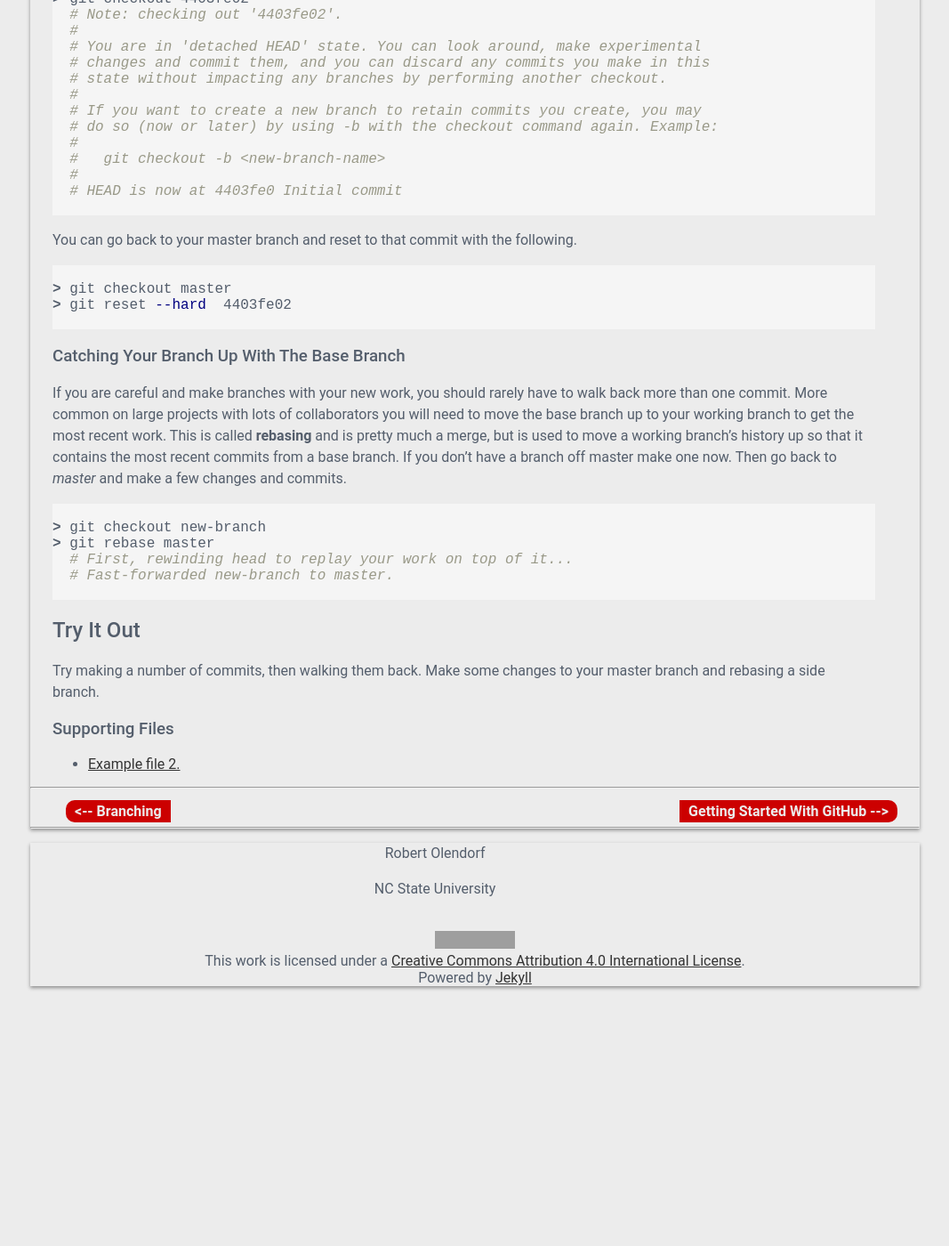
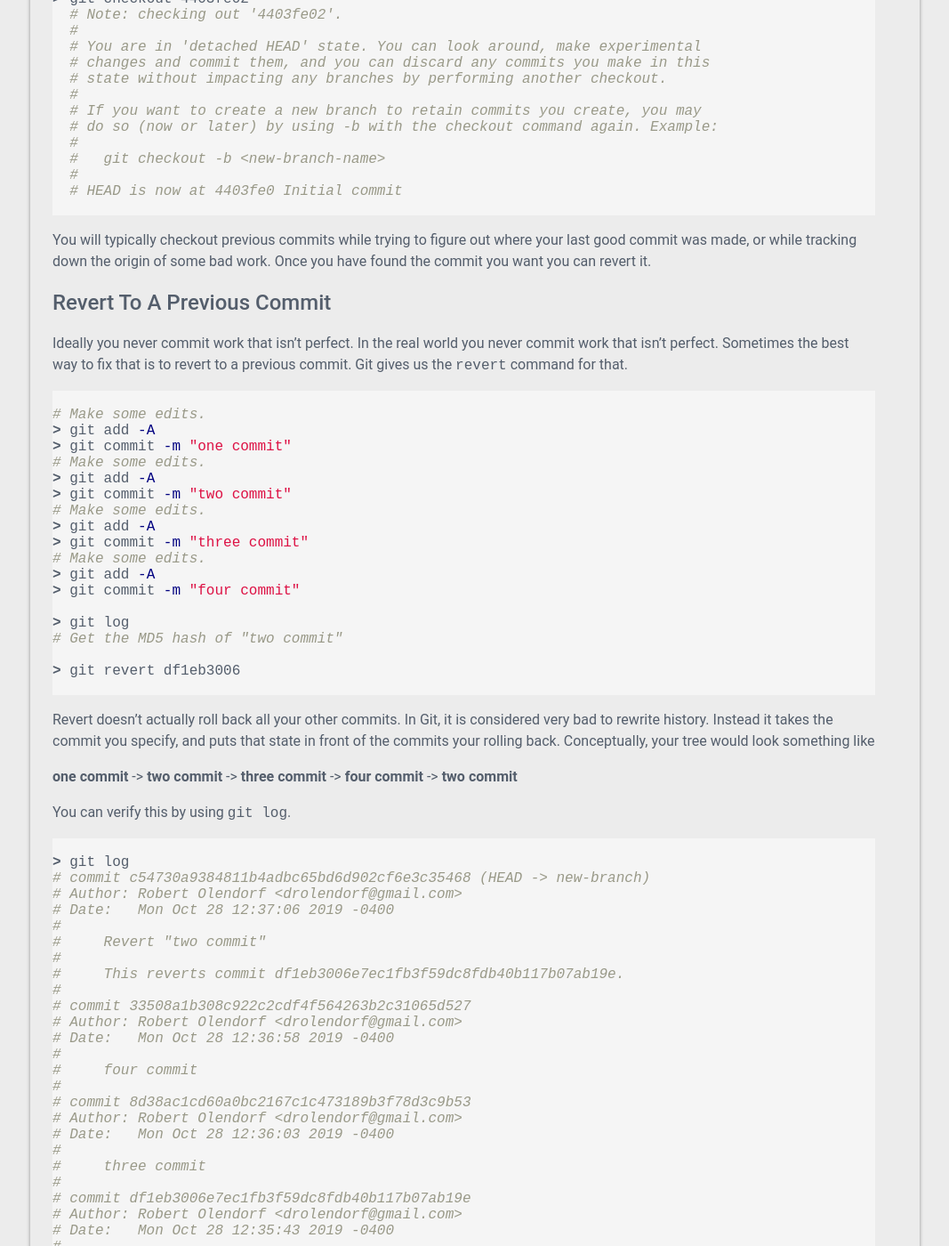
Before and after one commit to olendorf/github_for_researchers, a Jekyll site: the page built from _units/navigating.md, in a window 1280 px wide and 1400 px high, scrolled down 1290 px. Shown: the whole window at 89% size, without its empty margins (106-1173 px from the left). Built offline with Jekyll 4.4.1, drawn with Linux system fonts in a browser that asks for light colours; nearby versions of some CDN libraries; before the commit the page ends 2452 px from its top, so only the background shows below that; some of the changed text lies outside the part shown; grey boxes are pictures that could not be loaded.

Commit message:
getting a push in

````diff
--- a/_units/getting_started_with_github.md
+++ b/_units/getting_started_with_github.md
@@ -70,19 +70,20 @@
 
 In either case you will need to create a GitHub repository.
 
-1. At the GitHub website click **_New_** (or **_Start a Project_**).
+1. At the GitHub website click **_New_** <img src="/assets/img/getting_started_with_github/start_project.png" width="36" alt="new button">
+(or **_Start a Project_**) <img src="/assets/img/getting_started_with_github/new_project.png" width="96" alt="Start a project button">.
 2. Give your repository a name, usually the same as your local repository but it doesn't have to be.
 3. It is good, but optional to give it a description.
 4. Choose the public option. You have to pay to make private repositories.
 5. Go ahead and make a README. It is always a good idea to have a README.
 6. You can also choose a license too if you want.
 7. Also create a .gitignore.
-8. Click **_Create Repository_**. GitHub does a pretty good job at suggestion best practices, and its usually a good idea to follow them.
+8. Click the green **_Create Repository_**. GitHub does a pretty good job at suggestion best practices, and its usually a good idea to follow them.
 
 If you already have a local repository go to **Linking a Local Repository**, otherwise go to **Cloning a Repository**.
 if you don't have a local repository yet.
 
-# Linking a Local Repository
+## Linking a Local Repository
 
 
 
@@ -92,10 +93,14 @@
 You should see a url that looks something like `https://github/<user_name>/<repo_name>.git`.. Copy it to your clip board and on your local machine,
 enter the following in your terminal.
 
+<img src="/assets/img/getting_started_with_github/clone_expanded.png" alt="Clone or download with https." width="400">
+
 > NOTE: HTTPS and SSH cloning both work. HTTPS is usually easier UNLESS you have set up two-factor
 > authentication  (2FA) in GitHub, then HTTPS will not work. In that case, you need to set up
 [SSH keys](https://help.github.com/en/github/authenticating-to-github/generating-a-new-ssh-key-and-adding-it-to-the-ssh-agent) for your local repository
 > and [register them in GitHub](https://help.github.com/en/github/authenticating-to-github/adding-a-new-ssh-key-to-your-github-account).
+
+Now you need to tell your local repository where your remote repository in GitHub is. In your terminal do the following.
 
 ```bash
 
@@ -117,6 +122,8 @@
 ```bash
 
 > git pull origin master  # you may have to add --allow-unrelated-histories
+## OR ##
+> git pull origin master --allow-unrelated-histories
   # git pull origin master --allow-unrelated-histories
   #  Response will very some.
   # From github.com:olendorf/learning_git
@@ -147,7 +154,7 @@
 
 
 
-# Cloning a GitHub Repository
+## Cloning a GitHub Repository
 
 If don't already have a local repository, but there is a project on GitHub you would like to work on, you can clone it. This is actually very easy.
 Get the repositories URL/URI and on your local machine's terminal enter...
@@ -161,7 +168,22 @@
 
 ```
 
+You can get the URI by clicking on the clipboard icon on you get when you click on the green **Clone or download** button.
+
 That's it! It's easier than dealing with an existing repository, but in practice both methods are common.
+
+## Forking A GitHub Repository
+
+There is still another way to create a repository. You can **Fork** someone elses repository to your own account that you can
+then modify independently. There are two reasons to fork a repository. First, you may want to make a contribution to their work.
+In which case, you would fork the repository, make the changes you like, then submit a **pull request** to the original
+repository that will allow the owner to incorporate your changes if they so choose. The other common scenario is that
+you would like to use the repository as a jumping off point for your own project. Often these repositories are templates created
+just for that purpose.
+
+Forking a repository is easy. Go to [this repository](https://github.com/NCSU-Libraries/ncsu_apprentice). Click the fork
+button <img src="/assets/img/getting_started_with_github/fork_button.png" width="60">. Choose your own account, and in a few
+seconds you will have a copy of it.
 
 ## Try It Out
 
--- a/_units/navigating.md
+++ b/_units/navigating.md
@@ -12,11 +12,8 @@
 # Provide a brief description of what the unit is about. You can use markdown
 # notation for this.
 description: |
-  Sometimes we need to do some slightly more complicated interactions with our git version tree.
-  This especially happens when we have made some mistakes that we have to deal with. Maybe we
-  haven't been careful about committing changes often enough, or even just made a huge mess of things.
-  Fortunately only in the worst situations is most of your work not recoverable, and only if you have
-  been very negligent in your committing and branching.
+  - Learn how to move between commits
+  - Learn three two ways to undo work
 
 instructors_note: |
   1. Create a new branch
@@ -46,7 +43,7 @@
 Fortunately only in the worst situations is most of your work not recoverable, and only if you have
 been negligent in your committing and branching.
 
-## Going Back to Your Last Commit.
+## Undoing Uncommited Work
 
 Its not unusual to realize your work has gone a bit awry. If you commit often, its often the best course of action to go back to your
 last commit. First lets add another file. Download the [example_file_2.png](/supporting_files/example_file_2.png) and put it in y
@@ -110,27 +107,131 @@
 
 ```
 
-You can go back to your master branch and reset to that commit with the following.
+You will typically checkout previous commits while trying to figure out where your last good commit was made, or while
+tracking down the origin of some bad work. Once you have found the commit you want you can revert it.
+
+
+
+## Revert To A Previous Commit
+
+Ideally you never commit work that isn't perfect. In the real world you never commit work that isn't perfect. Sometimes
+the best way to fix that is to revert to a previous commit. Git gives us the `revert` command for that.
 
 ```bash
 
-> git checkout master
-> git reset --hard  4403fe02
+# Make some edits.
+> git add -A
+> git commit -m "one commit"
+# Make some edits.
+> git add -A
+> git commit -m "two commit"
+# Make some edits.
+> git add -A
+> git commit -m "three commit"
+# Make some edits.
+> git add -A
+> git commit -m "four commit"
+
+> git log
+# Get the MD5 hash of "two commit"
+
+> git revert df1eb3006
+
+```
+
+Revert doesn't actually roll back all your other commits. In Git, it is considered very
+bad to rewrite history. Instead it takes the commit you specify, and puts that state
+in front of the commits your rolling back. Conceptually, your tree would look
+something like
+
+**one commit** -> **two commit** -> **three commit** -> **four commit** -> **two commit**
+
+You can verify this by using `git log`.
+
+```bash
+
+> git log
+# commit c54730a9384811b4adbc65bd6d902cf6e3c35468 (HEAD -> new-branch)
+# Author: Robert Olendorf <drolendorf@gmail.com>
+# Date:   Mon Oct 28 12:37:06 2019 -0400
+#
+#     Revert "two commit"
+#
+#     This reverts commit df1eb3006e7ec1fb3f59dc8fdb40b117b07ab19e.
+#
+# commit 33508a1b308c922c2cdf4f564263b2c31065d527
+# Author: Robert Olendorf <drolendorf@gmail.com>
+# Date:   Mon Oct 28 12:36:58 2019 -0400
+#
+#     four commit
+#
+# commit 8d38ac1cd60a0bc2167c1c473189b3f78d3c9b53
+# Author: Robert Olendorf <drolendorf@gmail.com>
+# Date:   Mon Oct 28 12:36:03 2019 -0400
+#
+#     three commit
+#
+# commit df1eb3006e7ec1fb3f59dc8fdb40b117b07ab19e
+# Author: Robert Olendorf <drolendorf@gmail.com>
+# Date:   Mon Oct 28 12:35:43 2019 -0400
+#
+#     two commit
+#
+# commit a027f097535dc9fad416dd681db3db52a87af085
+# Author: Robert Olendorf <drolendorf@gmail.com>
+# Date:   Mon Oct 28 12:35:20 2019 -0400
+#
+#     one commit
+#
+# commit 4c396b1742bab9970b3cd1f595e65067fd1e3197
+# Author: Robert Olendorf <drolendorf@gmail.com>
+# Date:   Mon Oct 28 12:34:33 2019 -0400
+#
+#     fo0
+#
+# commit 6a074a6f23ce02709ebeeb00dfbc0a66b5fa6a9b (master)
+# Author: Robert Olendorf <drolendorf@gmail.com>
+# Date:   Mon Oct 28 09:10:54 2019 -0400
+#
+#     initial commit
 
 ```
 
 
-### Catching Your Branch Up With The Base Branch
+## Catching Your Branch Up With The Base Branch
 
 If you are careful and make branches with your new work, you should rarely have to walk back more
 than one commit. More common on large projects with lots of collaborators you will need to move the base branch
 up to your working  branch to get the most recent work. This is called **rebasing** and is pretty much a merge, but
-is used to move a working branch's history up so that it contains the most recent commits from a base branch. If you don't have
-a branch off master make one now. Then go back to *master* and make a few changes and commits.
+is used to move a working branch's history up so that it contains the most recent commits from a base branch.
+
+If you don't have a branch off master make one now.
 
 ```bash
 
-> git checkout new-branch
+> git checkout -b rebase-branch
+
+```
+
+Then go back to *master* and make a few changes and commits.
+
+```bash
+
+> get checkout master
+# Make some edits
+
+> git commit -m "first master commit"
+# Make some edits.
+
+> git commit -m "second master commit"
+
+```
+
+Then checkout your `rebase-branch` again and do the following.
+
+```bash
+
+> git checkout rebase-branch
 > git rebase master
   # First, rewinding head to replay your work on top of it...
   # Fast-forwarded new-branch to master.
@@ -139,4 +240,6 @@
 
 ## Try It Out
 
-Try making a number of commits, then walking them back. Make some changes to your master branch and rebasing a side branch.
+- Make some changes to your file then `reset` them.
+
+- Try making a number of commits, then walking them back. Make some changes to your master branch and rebasing a side branch.
````
Also changed, not shown: _units/branching.md (+5 -4 lines), _units/collaborating_with_github.md (+1 -1 lines), assets/img/getting_started_with_github/clone_expanded.png (added), assets/img/getting_started_with_github/fork_button.png (added), assets/img/getting_started_with_github/new_project.png (added), assets/img/getting_started_with_github/start_project.png (added).
